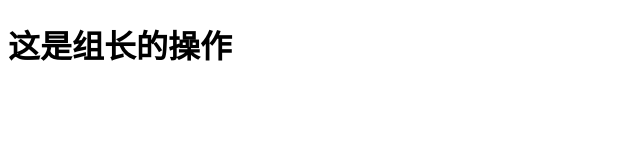
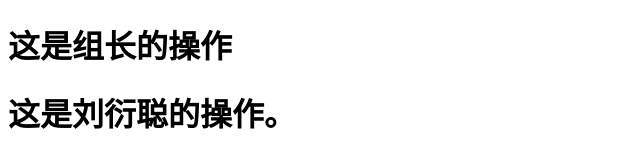
Before and after one commit to wifeisright/team4, a plain HTML site: page index.html in a window 1280 px wide. Shown: the whole page, without its empty margins (0-640 px from the left). Drawn offline with Linux system fonts and the light colour scheme.

Commit message:
这是刘衍聪的操作

```diff
--- a/index.html
+++ b/index.html
@@ -6,5 +6,6 @@
 </head>
 <body>
 <h1>这是组长的操作</h1>
+<h1>这是刘衍聪的操作。</h1>
 </body>
 </html>
```
